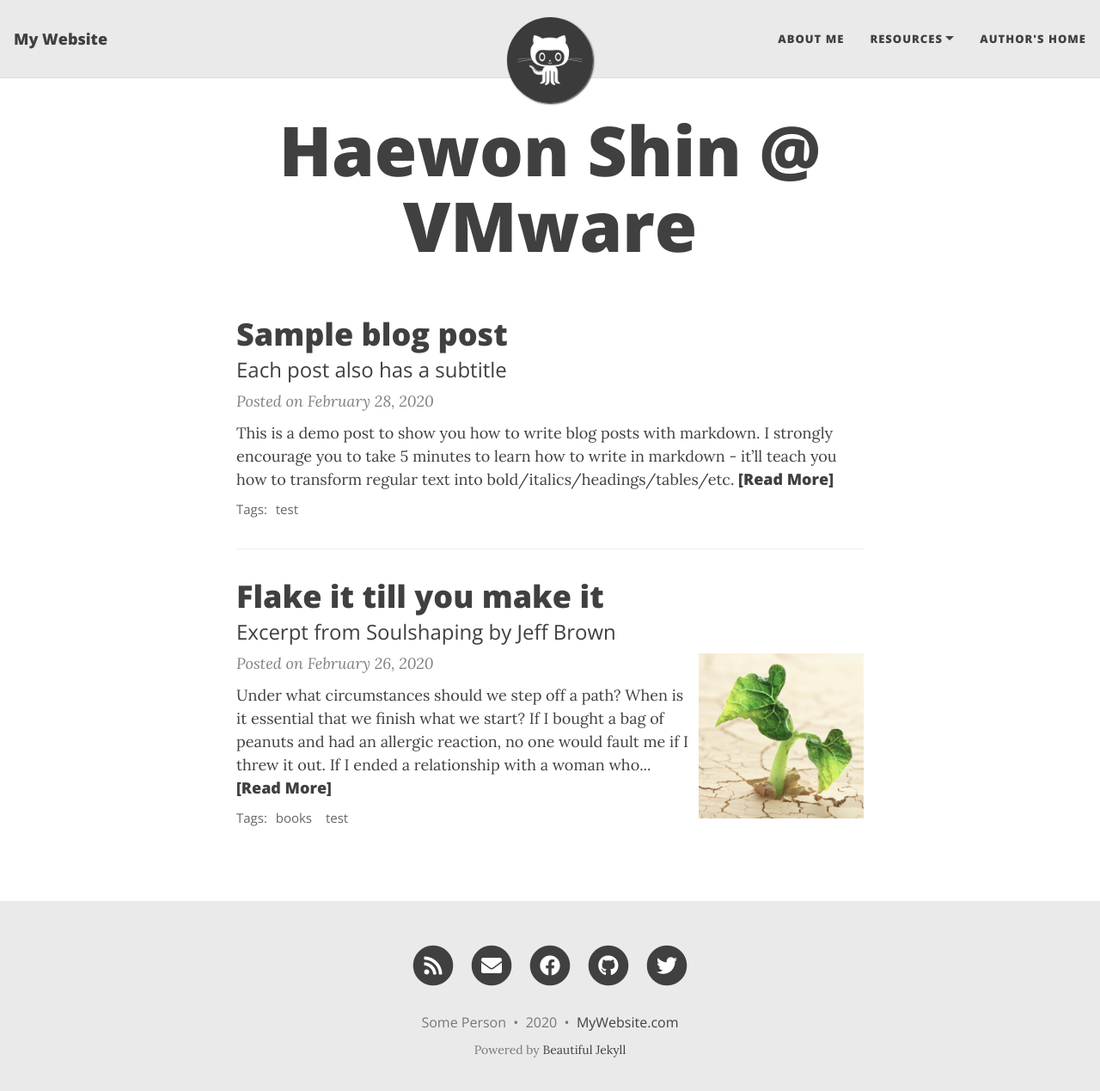
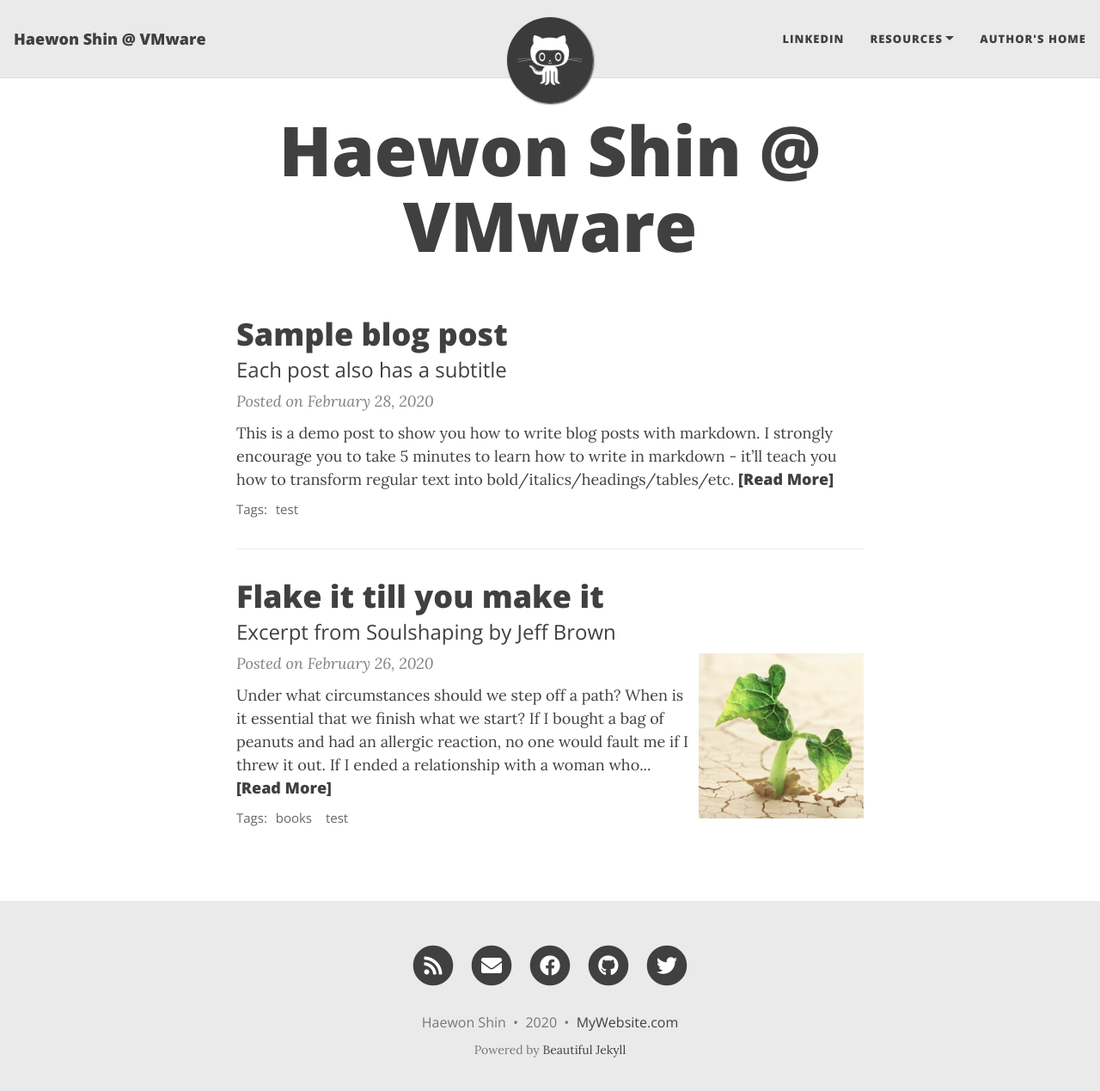
Before and after one commit to haewons-tanzu/haewons-tanzu.github.io, a Jekyll site: the page built from index.html, in a window 1280 px wide and 1282 px high. Shown: the top 1269 px of the window at 86% size. Built offline with Jekyll 4.4.1, drawn with Linux system fonts in a browser that asks for light colours; nearby versions of some CDN libraries; the list of posts is cut into pages by our own code.

Commit message:
Update _config.yml

```diff
--- a/_config.yml
+++ b/_config.yml
@@ -6,15 +6,15 @@
 # --- Required options --- #
 
 # Name of website
-title: My Website
+title: Haewon Shin @ VMware
 
 # Your name to show in the footer
-author: Some Person
+author: Haewon Shin
 
 # --- List of links in the navigation bar --- #
 
 navbar-links:
-  About Me: "aboutme"
+  LinkedIn: "https://www.linkedin.com/in/haewonshin/"
   Resources:
     - Beautiful Jekyll: "https://beautifuljekyll.com"
     - Learn markdown: "https://www.markdowntutorial.com/"
```
